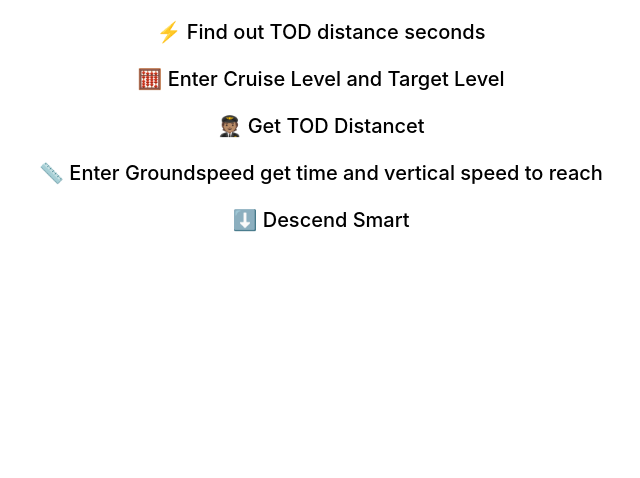
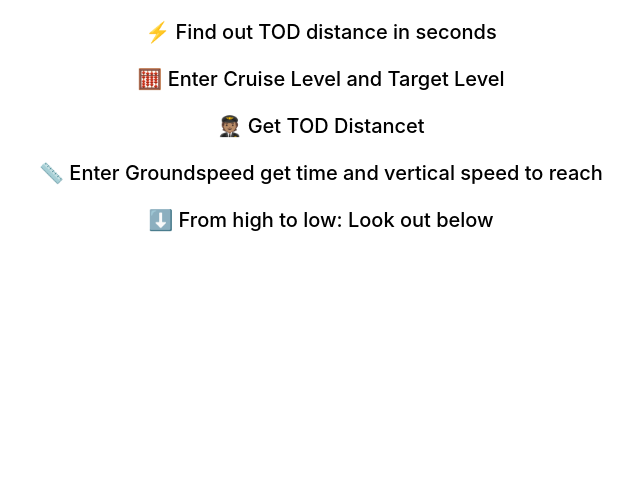
Before and after one commit to JuanMPadilla/DescentProfileWeb, a plain HTML site: page index.html in a window 1280 px wide. Shown: the part 322-800 px from the top of the page, without its empty margins (319-959 px from the left). Drawn offline with Linux system fonts and the light colour scheme.

Commit message:
Update index.html

```diff
--- a/index.html
+++ b/index.html
@@ -96,11 +96,11 @@
     <img src="dp_icon.png" alt="Descent Profile App Icon" class="app-icon" />
     <h1>DESCENT PROFILE</h1>
 
-    <h2>⚡ Find out TOD distance seconds</h2>
+    <h2>⚡ Find out TOD distance in seconds</h2>
     <h2>🧮 Enter Cruise Level and Target Level </h2>
     <h2>🧑🏽‍✈️ Get TOD Distancet</h2>
     <h2>📏 Enter Groundspeed get time and vertical speed to reach</h2>
-    <h2 style="margin-bottom: 100px;">⬇️  Descend Smart</h2>
+    <h2 style="margin-bottom: 100px;">⬇️  From high to low: Look out below</h2>
 
     <br><br><br><br><br><br>
 
```
